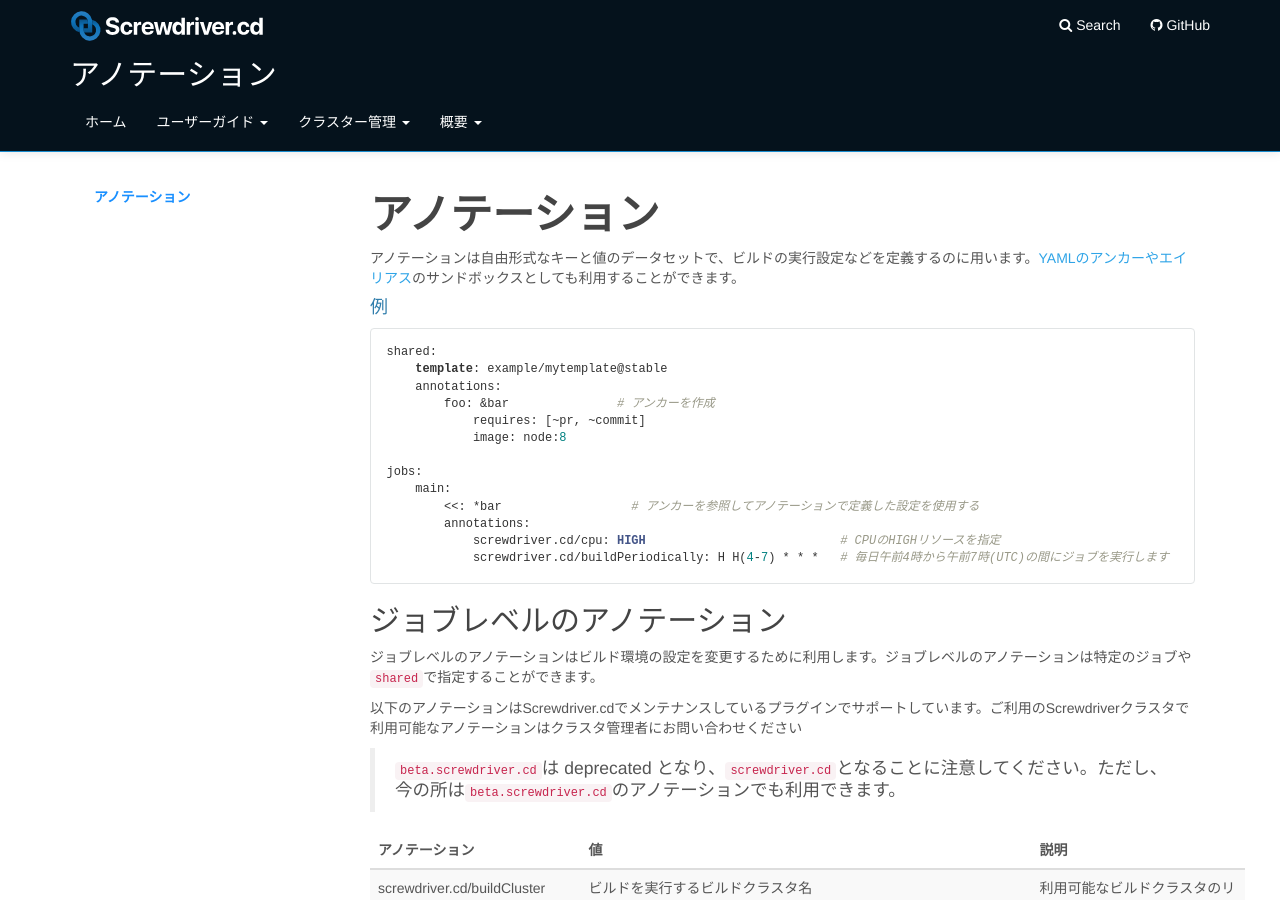
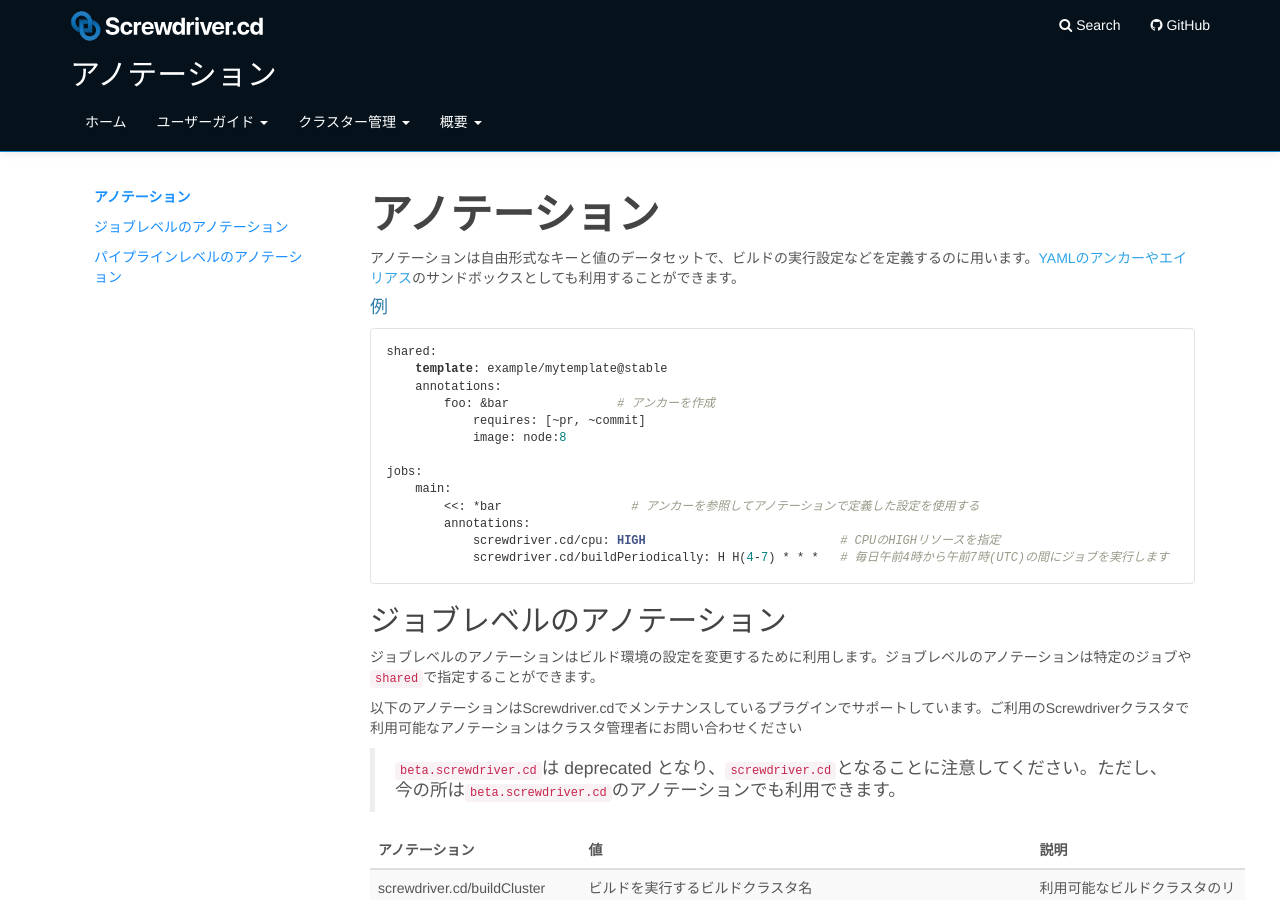
Before and after one commit to screwdriver-cd/guide, a Jekyll site: the page built from docs/ja/user-guide/configuration/annotations.md, in a window 1280 px wide and 900 px high. Built offline with Jekyll 4.4.1, drawn with Linux system fonts in a browser that asks for light colours.

Commit message:
docs: Japanese translation(annotations.md)

````diff
--- a/docs/ja/user-guide/configuration/annotations.md
+++ b/docs/ja/user-guide/configuration/annotations.md
@@ -6,6 +6,10 @@ menu: menu_ja
 toc:
 - title: アノテーション
   url: "#アノテーション"
+- title: ジョブレベルのアノテーション
+  url: "#ジョブレベルのアノテーション"
+- title: パイプラインレベルのアノテーション
+  url: "#パイプラインレベルのアノテーション"
 ---
 
 # アノテーション
@@ -14,7 +18,7 @@ toc:
 
 #### 例
 
-```
+```yaml
 shared:
     template: example/mytemplate@stable
     annotations:
````
